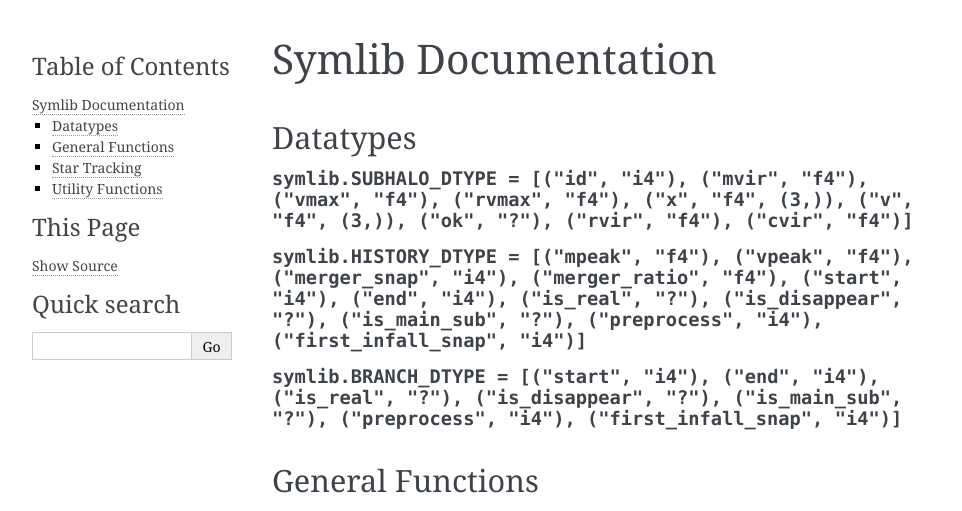
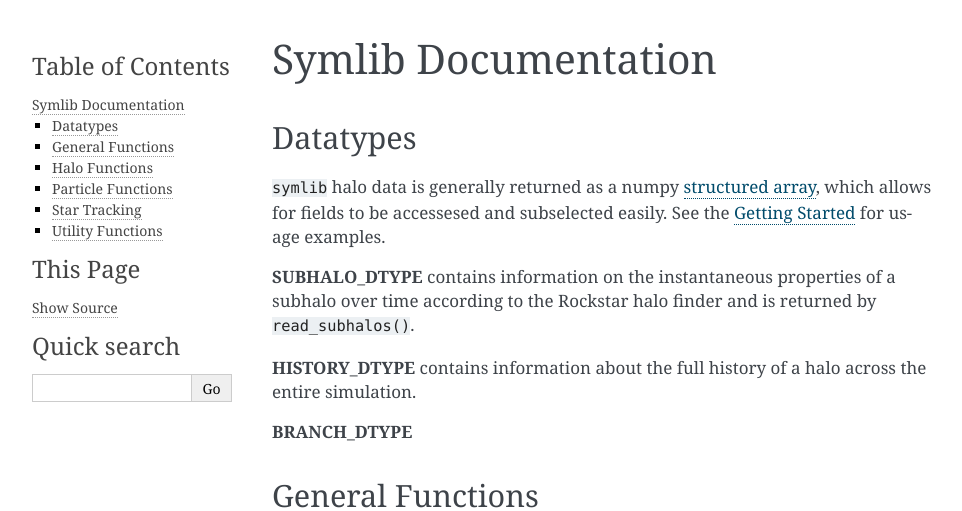
Before and after one commit to phil-mansfield/symphony, a Sphinx documentation site: the page built from docs/source/symlib_documentation.rst, in a window 1280 px wide and 1400 px high. Shown: the top 511 px of the window, without its empty margins (148-1110 px from the left). Built offline with Sphinx 7.4.7, drawn with Linux system fonts in a browser that asks for light colours; some of the changed text lies outside the part shown; grey boxes are pictures that could not be loaded.

Commit message:
updated documentation

```diff
--- a/docs/source/symlib_documentation.rst
+++ b/docs/source/symlib_documentation.rst
@@ -5,16 +5,25 @@
 Datatypes
 ---------
 
-.. py:data:: symlib.SUBHALO_DTYPE = [("id", "i4"), ("mvir", "f4"), ("vmax", "f4"), ("rvmax", "f4"), ("x", "f4", (3,)), ("v", "f4", (3,)), ("ok", "?"), ("rvir", "f4"), ("cvir", "f4")]
+``symlib`` halo data is generally returned as a numpy `structured array <https://numpy.org/doc/stable/user/basics.rec.html>`_, which allows for fields to be accessesed and subselected easily. See the :doc:`Getting Started <getting_started>` for usage examples.
 
-.. py:data:: symlib.HISTORY_DTYPE = [("mpeak", "f4"), ("vpeak", "f4"), ("merger_snap", "i4"), ("merger_ratio", "f4"), ("start", "i4"), ("end", "i4"), ("is_real", "?"), ("is_disappear", "?"), ("is_main_sub", "?"), ("preprocess", "i4"), ("first_infall_snap", "i4")]
+**SUBHALO_DTYPE** contains information on the instantaneous properties of a subhalo over time according to the Rockstar halo finder and is returned by ``read_subhalos()``.
 
-.. py:data:: symlib.BRANCH_DTYPE = [("start", "i4"), ("end", "i4"), ("is_real", "?"), ("is_disappear", "?"), ("is_main_sub", "?"), ("preprocess", "i4"), ("first_infall_snap", "i4")]
+**HISTORY_DTYPE** contains information about the full history of a halo across the entire simulation.
+
+**BRANCH_DTYPE**
+
+
 
 General Functions
 -----------------
 
 .. autofunction:: symlib.scale_factors
+
+.. autofunction:: symlib.simulation_parameters
+
+Halo Functions
+--------------
 
 .. autofunction:: symlib.read_subhalos
 
@@ -22,9 +31,9 @@
 
 .. autofunction:: symlib.read_tree
 
-.. autofunction:: symlib.read_particles
 
-.. autofunction:: symlib.read_particle_tags
+Particle Functions
+------------------
 
 Star Tracking
 -------------
@@ -32,14 +41,14 @@
 Utility Functions
 -----------------
 
-.. autodata:: symlib.parameter_table
+.. autofunction:: symlib.set_units_parameters
 
-.. autofunction:: symlib.scale_factors
-
-.. autofunction:: symlib.pristine_merger_indices
-
-.. autofunction:: symlib.propagate_parent_indices
+.. autofunction:: symlib.set_units_halos
 
 .. autofunction:: symlib.colossus_parameters
 
-.. autofunciton:: symlib.clean_particles
+.. autofunction:: symlib.n_hosts
+
+.. autofunction:: symlib.get_host_directory
+
+.. autofunction:: symlib.suite_names
--- a/setup.py
+++ b/setup.py
@@ -1,5 +1,5 @@
 import setuptools
-version = "0.0.7"
+version = "0.0.9"
 
 with open("README.md", "r", encoding="utf-8") as f:
     long_description = f.read()
--- a/symlib/__init__.py
+++ b/symlib/__init__.py
@@ -3,7 +3,7 @@
 # I/O function
 from .lib import read_subhalos, read_branches, read_tree, read_particles, ParticleInfo
 # Utilities
-from .lib import simulation_parameters, parameter_table, scale_factors, pristine_merger_indices, merger_stats, propagate_parent_indices, colossus_parameters
+from .lib import simulation_parameters, parameter_table, scale_factors, pristine_merger_indices, merger_stats, propagate_parent_indices, colossus_parameters, suite_names
 # TODO: better names for pristine_merger_indices and propagate_parent_indices
 
 # Abstract models
@@ -24,6 +24,6 @@
 # These are functions that are only really useful for the the tutorial
 from .util import plot_circle
 # Unit conversion
-from .util import set_units_halos, set_units_x, set_units_v, set_units_param
+from .util import set_units_halos, set_units_x, set_units_v, set_units_parameters
 # Halo names
-from .util import suite_names, get_host_directory, n_hosts
+from .util import  get_host_directory, n_hosts
```
Also changed, not shown: 1 other file.
